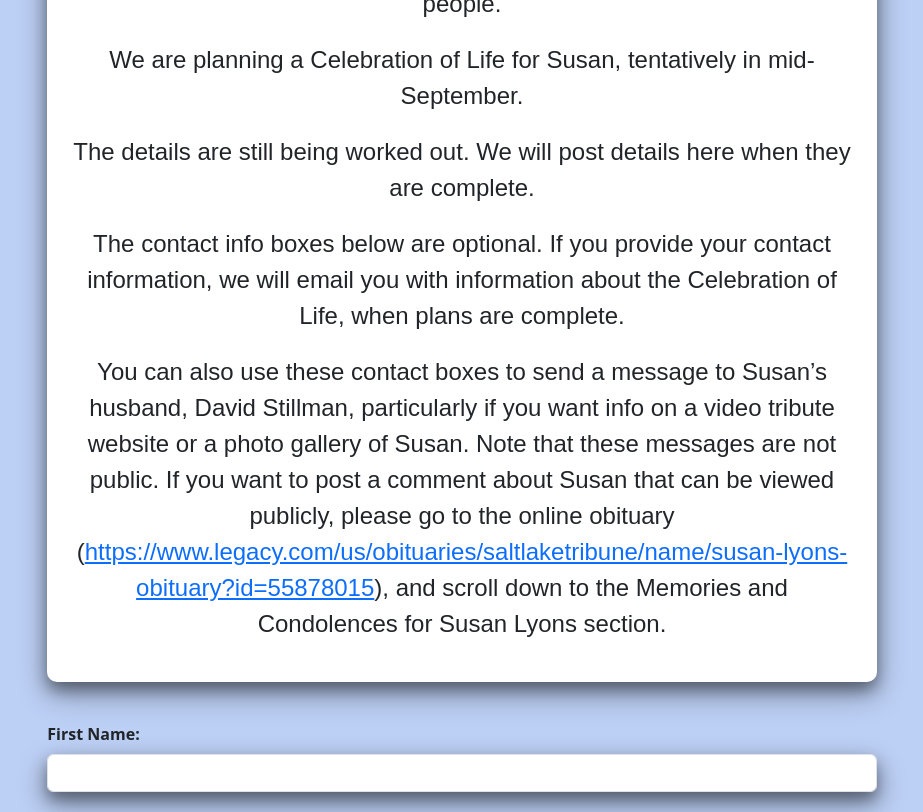
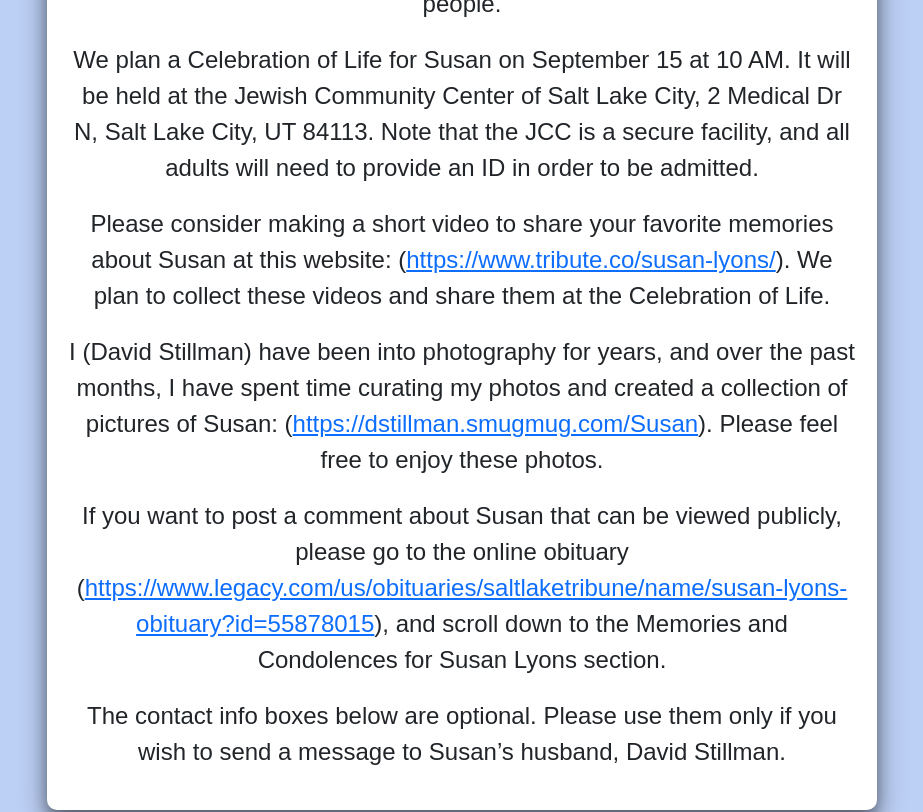
Before and after one commit to matthewgstillman/Memorial-Submission-Single-Page-App, a React (Create React App) app: page / in a window 1280 px wide. Shown: the part 540-1352 px from the top of the page, without its empty margins (178-1101 px from the left). Built offline with nearby package versions, Linux system fonts and the light colour scheme.

Commit message:
quick text change

```diff
--- a/src/components/FormComponent.jsx
+++ b/src/components/FormComponent.jsx
@@ -41,10 +41,17 @@ const FormComponent = () => {
           <img src={memorialPic} alt="Memorial Pic" className="img-fluid mb-4" />
           <section className="mainParagraph">
             <p>Susan Lyons was a beautiful person who had a positive impact on many people.</p>
-            <p>We are planning a Celebration of Life for Susan, tentatively in mid-September.</p>
-            <p>The details are still being worked out. We will post details here when they are complete.</p>
-            <p>The contact info boxes below are optional. If you provide your contact information, we will email you with information about the Celebration of Life, when plans are complete.</p>
-            <p>You can also use these contact boxes to send a message to Susan’s husband, David Stillman, particularly if you want info on a video tribute website or a photo gallery of Susan. Note that these messages are not public. If you want to post a comment about Susan that can be viewed publicly, please go to the online obituary (<a href="https://www.legacy.com/us/obituaries/saltlaketribune/name/susan-lyons-obituary?id=55878015">https://www.legacy.com/us/obituaries/saltlaketribune/name/susan-lyons-obituary?id=55878015</a>), and scroll down to the Memories and Condolences for Susan Lyons section.</p>
+
+            <p>We plan a Celebration of Life for Susan on September 15 at 10 AM. It will be held at the Jewish Community Center of Salt Lake City, 2 Medical Dr N, Salt Lake City, UT 84113. Note that the JCC is a secure facility, and all adults will need to provide an ID in order to be admitted.</p>
+
+            <p>Please consider making a short video to share your favorite memories about Susan at this website: (<a href="https://www.tribute.co/susan-lyons/">https://www.tribute.co/susan-lyons/</a>). We plan to collect these videos and share them at the Celebration of Life.</p>
+
+            <p>I (David Stillman) have been into photography for years, and over the past months, I have spent time curating my photos and created a collection of pictures of Susan: (<a href="https://dstillman.smugmug.com/Susan">https://dstillman.smugmug.com/Susan</a>). Please feel free to enjoy these photos.</p>
+
+            <p>If you want to post a comment about Susan that can be viewed publicly, please go to the online obituary (<a href="https://www.legacy.com/us/obituaries/saltlaketribune/name/susan-lyons-obituary?id=55878015">https://www.legacy.com/us/obituaries/saltlaketribune/name/susan-lyons-obituary?id=55878015</a>), and scroll down to the Memories and Condolences for Susan Lyons section.
+            </p>
+
+            <p>The contact info boxes below are optional. Please use them only if you wish to send a message to Susan’s husband, David Stillman.</p>
           </section>
           <section>
             <Form onSubmit={handleSubmit}>
```
